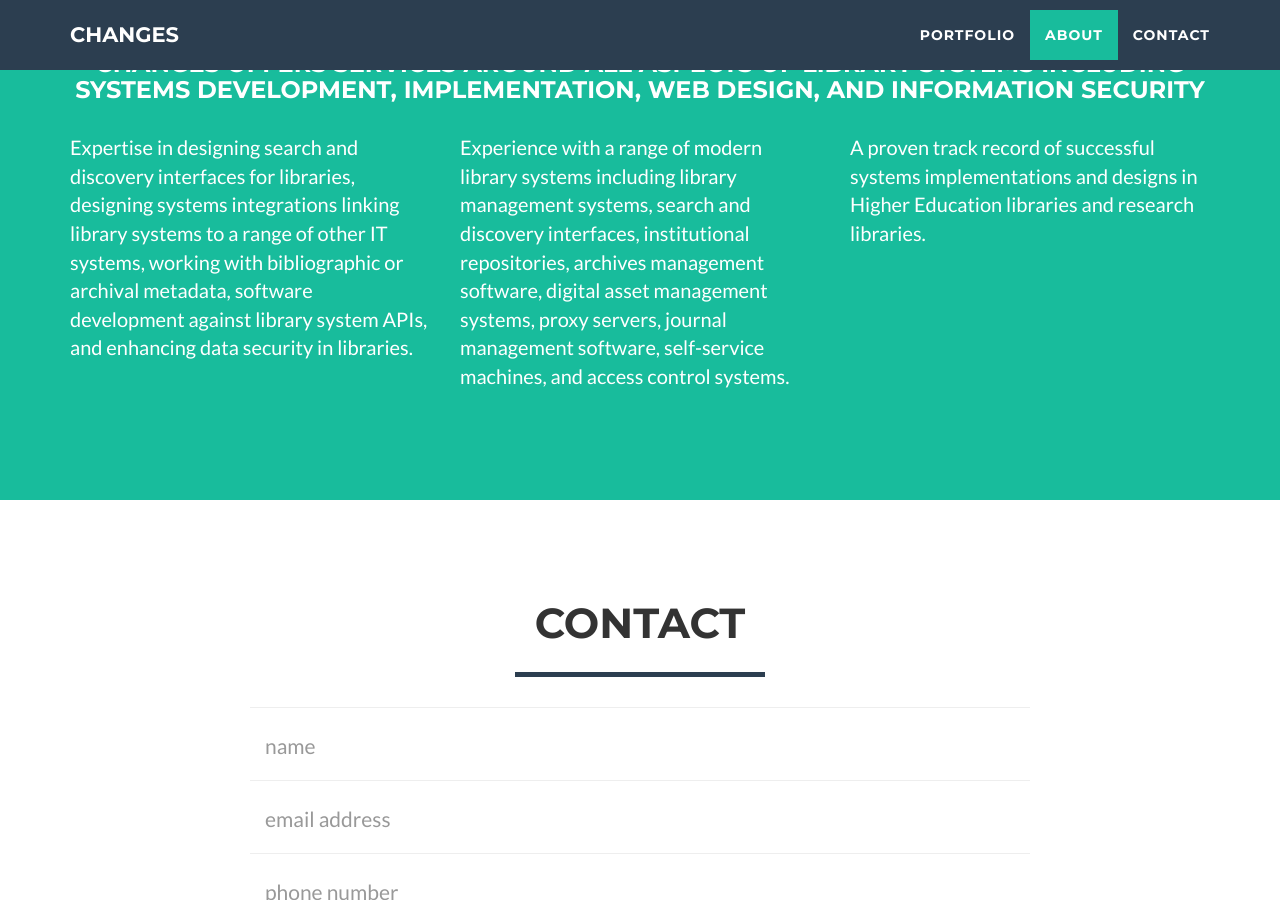
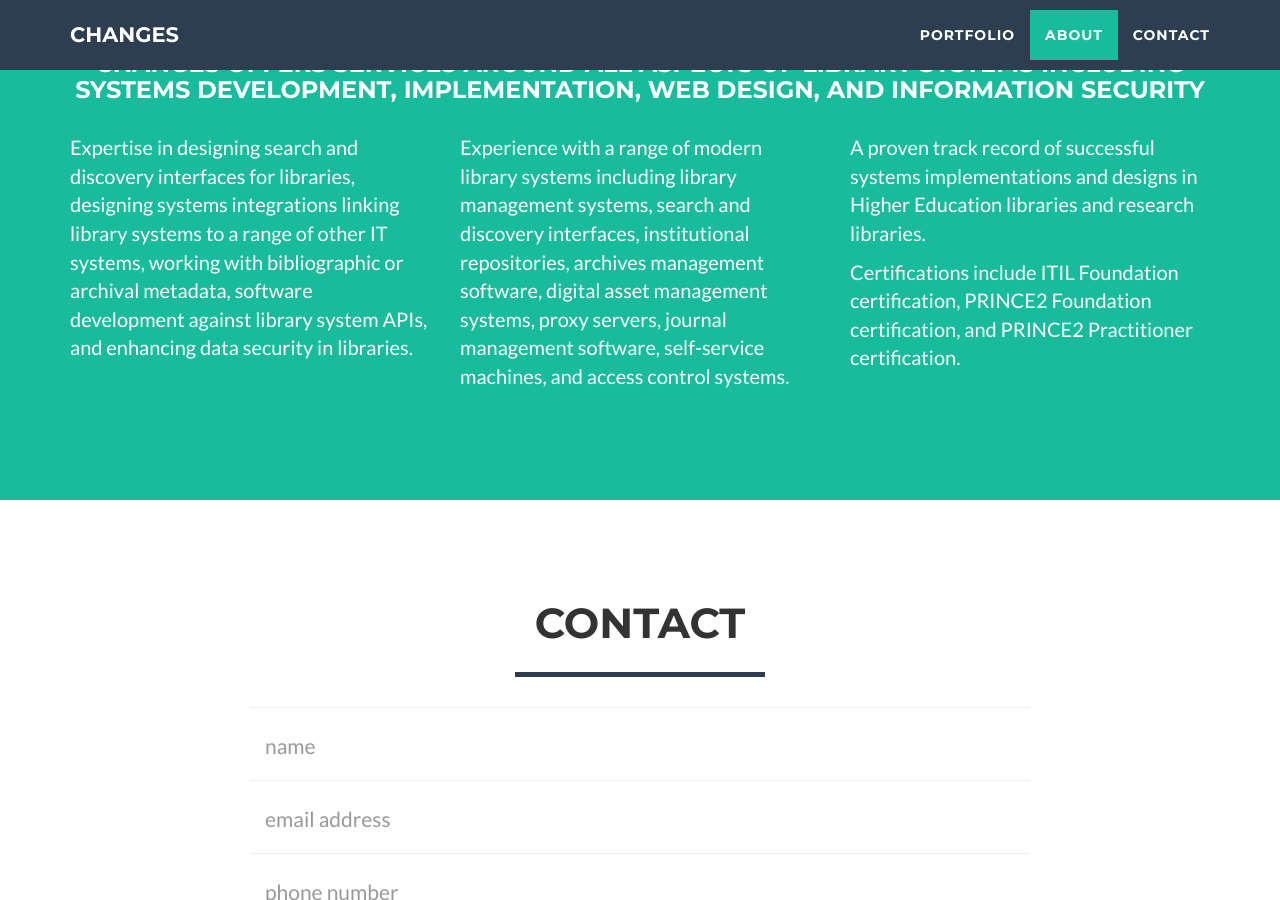
Before and after one commit to SimonXIX/simonxix.github.io, a Jekyll site: the page index.html, which Jekyll copies as it is, in a window 1280 px wide and 900 px high, scrolled down 1894 px. Built offline with Jekyll 4.4.1, drawn with Linux system fonts in a browser that asks for light colours; nearby versions of some CDN libraries.

Commit message:
Added certifications.

```diff
--- a/index.html
+++ b/index.html
@@ -181,6 +181,7 @@
 				</div>
 			   	<div class="col-lg-4">
 					<p>A proven track record of successful systems implementations and designs in Higher Education libraries and research libraries.</p>
+					<p>Certifications include ITIL Foundation certification, PRINCE2 Foundation certification, and PRINCE2 Practitioner certification.</p>
                </div>
 			</div>
         </div>
```
